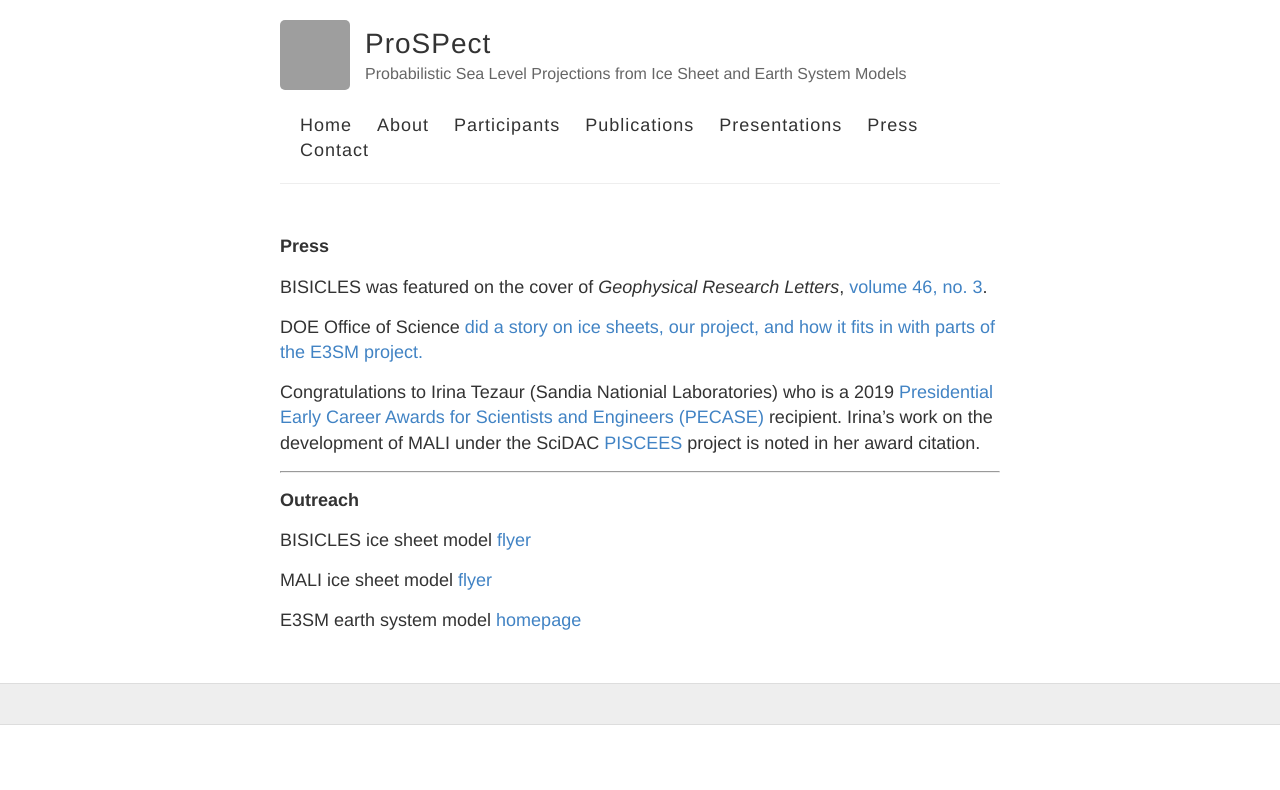
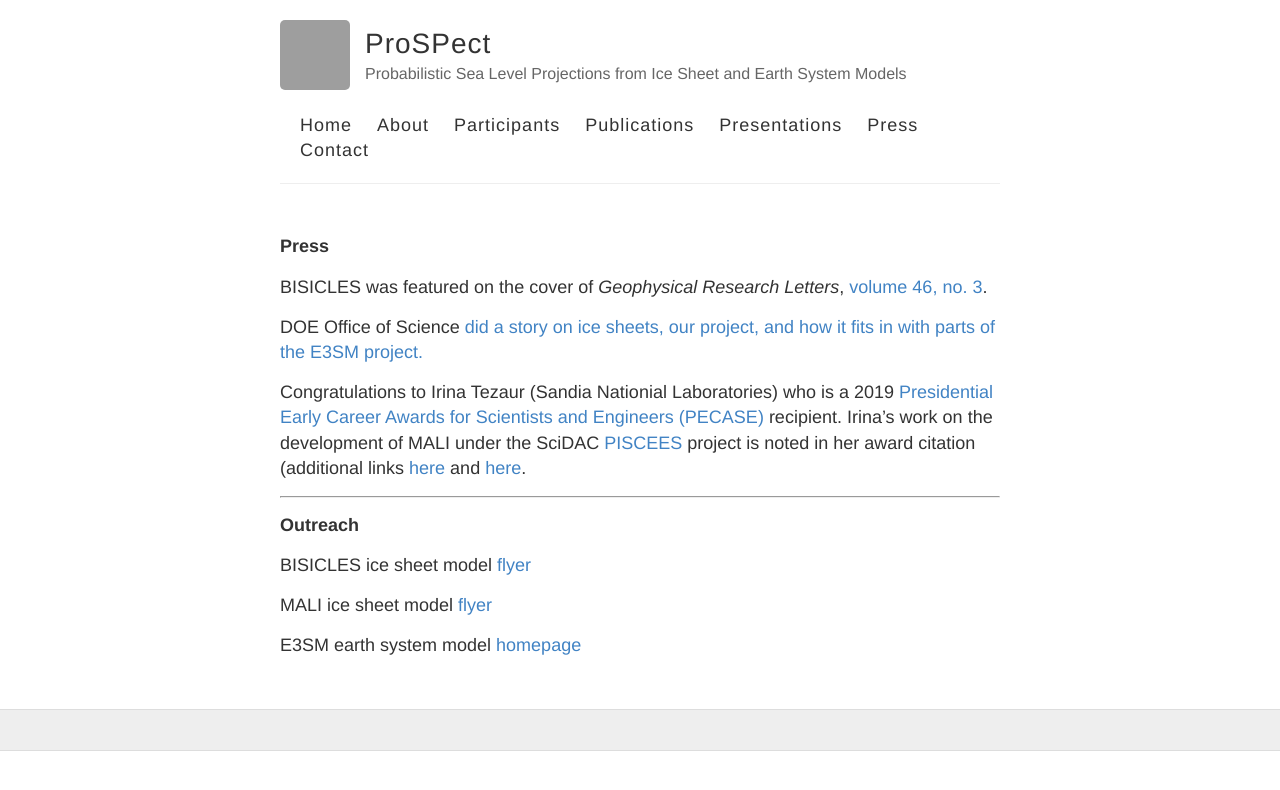
Before and after one commit to SLE-E3SM/SLE-E3SM.github.io, a Jekyll site: the page built from press.md, in a window 1280 px wide. Shown: the top 790 px of the page. Built offline with Jekyll 4.4.1, drawn with Linux system fonts in a browser that asks for light colours; grey boxes are pictures that could not be loaded.

Commit message:
Update press.md

```diff
--- a/press.md
+++ b/press.md
@@ -11,7 +11,7 @@ BISICLES was featured on the cover of *Geophysical Research Letters*, [volume 46
 
 DOE Office of Science [did a story on ice sheets, our project, and how it fits in with parts of the E3SM project.](https://www.energy.gov/science/articles/simulating-ice-bottom-world-modeling-antarctic-ice-sheets)
 
-Congratulations to Irina Tezaur (Sandia Nationial Laboratories) who is a 2019 [Presidential Early Career Awards for Scientists and Engineers (PECASE)](https://www.energy.gov/nnsa/articles/11-nnsa-employees-receive-highest-honor-early-career-scientists-and-engineers?fbclid=IwAR1gVTwdoJhEG5MD9bbjvT3KRN6qVVQtL5HSrQr8ds6-wfLH4n5_CHIyzew) recipient. Irina's work on the development of MALI under the SciDAC [PISCEES](https://climatemodeling.science.energy.gov/projects/predicting-ice-sheet-and-climate-evolution-extreme-scales-piscees) project is noted in her award citation.
+Congratulations to Irina Tezaur (Sandia Nationial Laboratories) who is a 2019 [Presidential Early Career Awards for Scientists and Engineers (PECASE)](https://www.energy.gov/nnsa/articles/11-nnsa-employees-receive-highest-honor-early-career-scientists-and-engineers?fbclid=IwAR1gVTwdoJhEG5MD9bbjvT3KRN6qVVQtL5HSrQr8ds6-wfLH4n5_CHIyzew) recipient. Irina's work on the development of MALI under the SciDAC [PISCEES](https://climatemodeling.science.energy.gov/projects/predicting-ice-sheet-and-climate-evolution-extreme-scales-piscees) project is noted in her award citation (additional links [here](https://www.sandia.gov/~ikalash/_assets/Communicator.html) and [here](https://www.energy.gov/articles/secretary-perry-congratulates-recipients-presidential-early-career-award-scientists-and).
 
 
 ___
```
